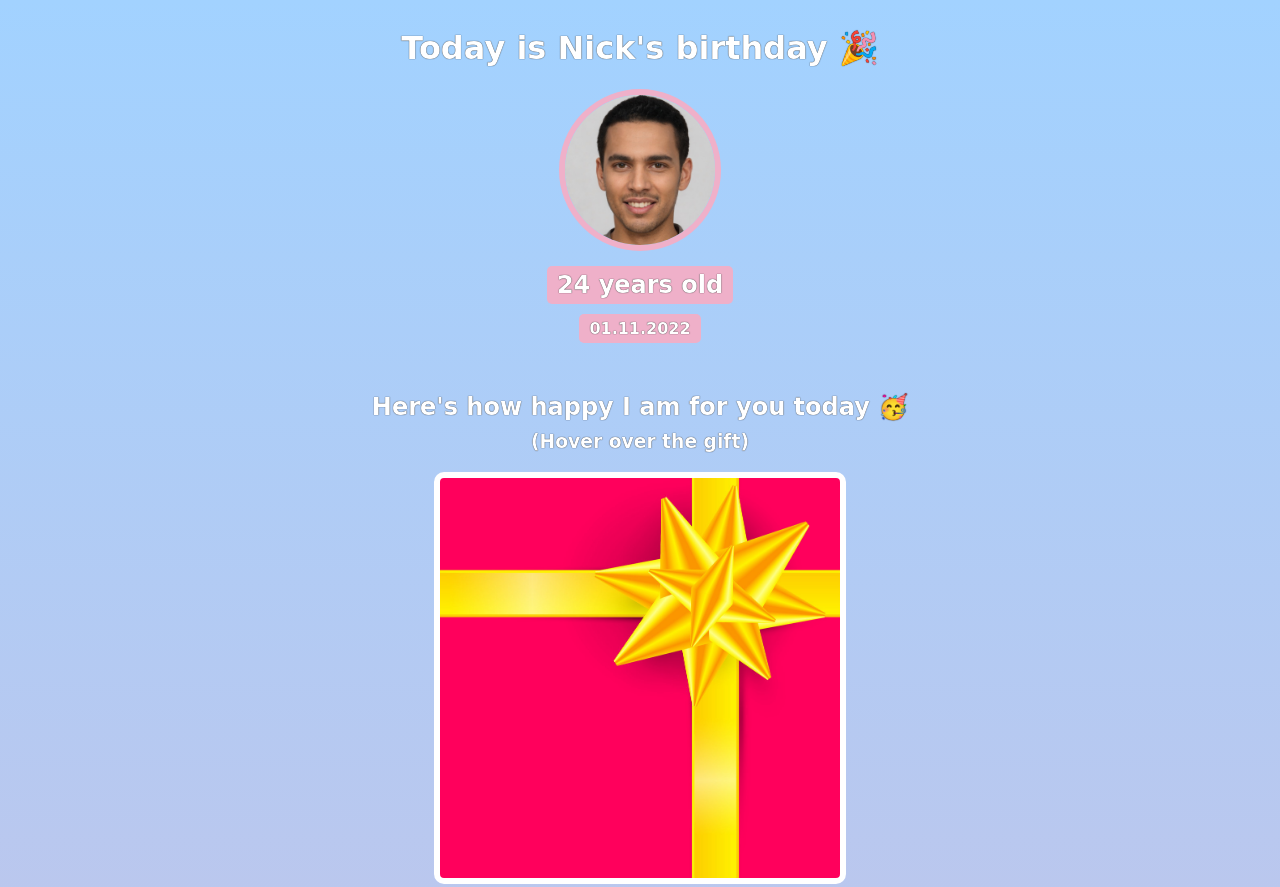
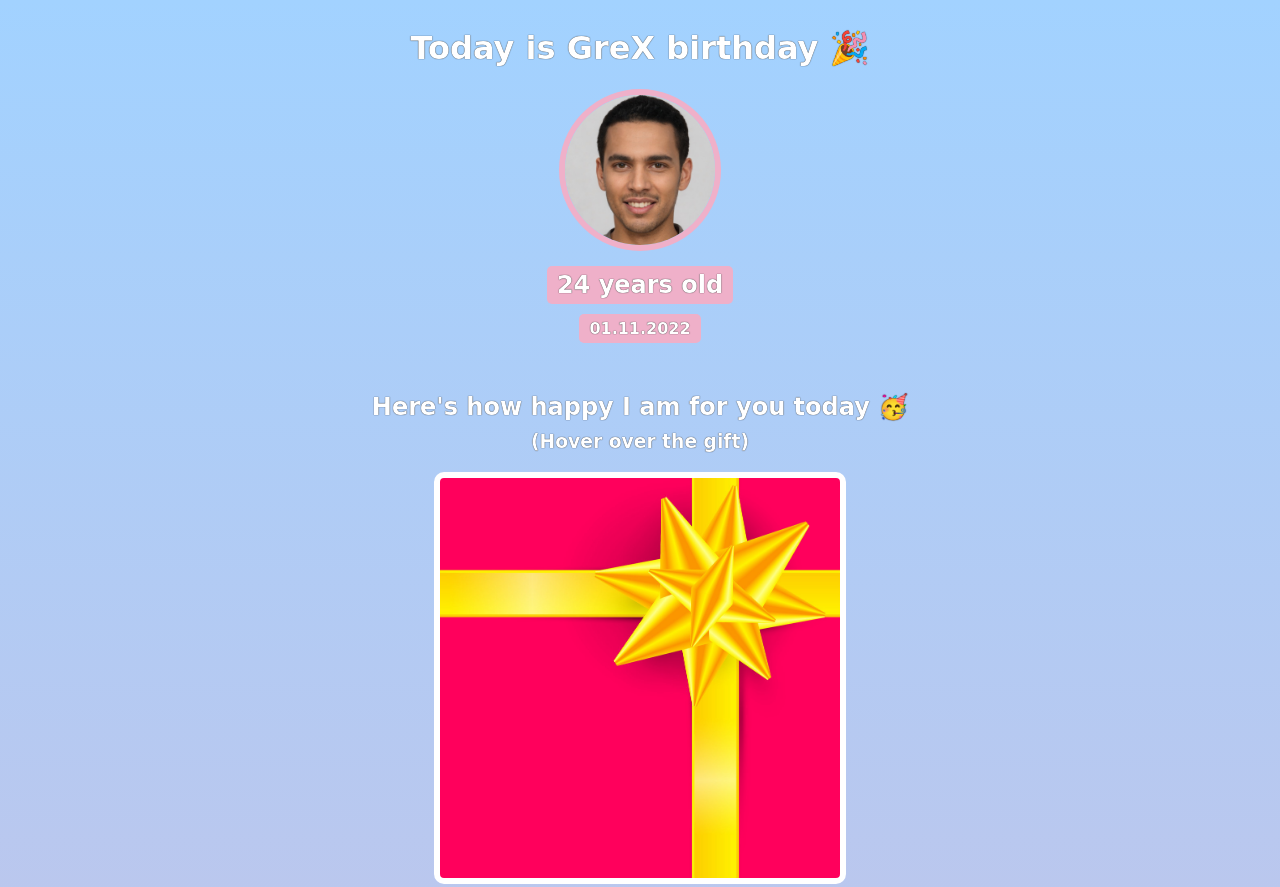
Before and after one commit to GDadzie85/Birthday-gift-site, a website built with Vite: page index.html in a window 1280 px wide. Shown: the top 887 px of the page. Built offline with nearby package versions, Linux system fonts and the light colour scheme; a web font is replaced by a local one.

Commit message:
Change the name to GreX

```diff
--- a/index.html
+++ b/index.html
@@ -7,7 +7,7 @@
     </head>
     <body>
         <div id="header">
-            <h1>Today is Nick's birthday 🎉</h1>
+            <h1>Today is GreX birthday 🎉</h1>
             <img id="bff-img" src="images/nick.jpg">
             <h2 id="bday-age">24 years old</h2>
             <h4 id="bday-date">01.11.2022</h4>
```
